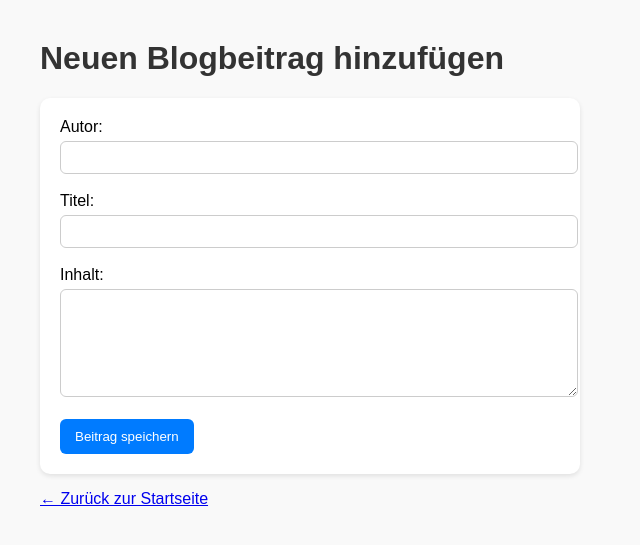
After one commit to xh7jjg8svb-cmd/masterblog, a Flask app: page /add in a window 1280 px wide. The commit adds this page. Shown: the top 545 px of the page, without its empty margins (0-640 px from the left). Run offline with Flask 3, Linux system fonts and the light colour scheme.

Commit message:
Add /add route and form for creating new blog posts

```diff
--- a/app.py
+++ b/app.py
@@ -1,17 +1,49 @@
-from flask import Flask, render_template
+from flask import Flask, render_template, request, redirect, url_for
 import json
+import os
 
 app = Flask(__name__)
 
 # Hilfsfunktion: Blogposts aus JSON-Datei laden
 def load_posts():
+    if not os.path.exists('posts.json'):
+        return []
     with open('posts.json', 'r') as f:
         return json.load(f)
+
+# Hilfsfunktion: Blogposts speichern
+def save_posts(posts):
+    with open('posts.json', 'w') as f:
+        json.dump(posts, f, indent=4)
 
 @app.route('/')
 def index():
     blog_posts = load_posts()
     return render_template('index.html', posts=blog_posts)
 
+@app.route('/add', methods=['GET', 'POST'])
+def add():
+    if request.method == 'POST':
+        author = request.form.get('author')
+        title = request.form.get('title')
+        content = request.form.get('content')
+
+        posts = load_posts()
+        new_id = max([p["id"] for p in posts], default=0) + 1  # nächste ID bestimmen
+
+        new_post = {
+            "id": new_id,
+            "author": author,
+            "title": title,
+            "content": content
+        }
+
+        posts.append(new_post)
+        save_posts(posts)
+
+        return redirect(url_for('index'))
+
+    return render_template('add.html')
+
 if __name__ == '__main__':
-    app.run(host="0.0.0.0", port=5001, debug=True)
+    app.run(host="0.0.0.0", port=5000, debug=True)
--- a/static/style.css
+++ b/static/style.css
@@ -15,3 +15,33 @@ h1 {
     box-shadow: 0 2px 5px rgba(0,0,0,0.1);
     margin-bottom: 20px;
 }
+
+.add-form {
+    background-color: #fff;
+    padding: 20px;
+    border-radius: 10px;
+    box-shadow: 0 2px 5px rgba(0,0,0,0.1);
+    max-width: 500px;
+}
+
+.add-form input,
+.add-form textarea {
+    width: 100%;
+    padding: 8px;
+    margin-top: 5px;
+    border: 1px solid #ccc;
+    border-radius: 6px;
+}
+
+.add-form button {
+    background-color: #007bff;
+    color: white;
+    border: none;
+    padding: 10px 15px;
+    border-radius: 6px;
+    cursor: pointer;
+}
+
+.add-form button:hover {
+    background-color: #0056b3;
+}
--- /dev/null
+++ b/templates/add.html
@@ -0,0 +1,26 @@
+<!DOCTYPE html>
+<html lang="de">
+<head>
+    <meta charset="UTF-8">
+    <title>Neuen Beitrag hinzufügen</title>
+    <link rel="stylesheet" href="{{ url_for('static', filename='style.css') }}">
+</head>
+<body>
+    <h1>Neuen Blogbeitrag hinzufügen</h1>
+
+    <form method="POST" action="{{ url_for('add') }}" class="add-form">
+        <label for="author">Autor:</label><br>
+        <input type="text" id="author" name="author" required><br><br>
+
+        <label for="title">Titel:</label><br>
+        <input type="text" id="title" name="title" required><br><br>
+
+        <label for="content">Inhalt:</label><br>
+        <textarea id="content" name="content" rows="6" cols="50" required></textarea><br><br>
+
+        <button type="submit">Beitrag speichern</button>
+    </form>
+
+    <p><a href="{{ url_for('index') }}">← Zurück zur Startseite</a></p>
+</body>
+</html>
--- a/templates/index.html
+++ b/templates/index.html
@@ -7,6 +7,9 @@
 </head>
 <body>
     <h1>Mein Blog</h1>
+
+    <!-- Link zur Add-Seite -->
+    <p><a href="{{ url_for('add') }}">➕ Neuen Beitrag hinzufügen</a></p>
 
     {% for post in posts %}
         <div class="post">
```
